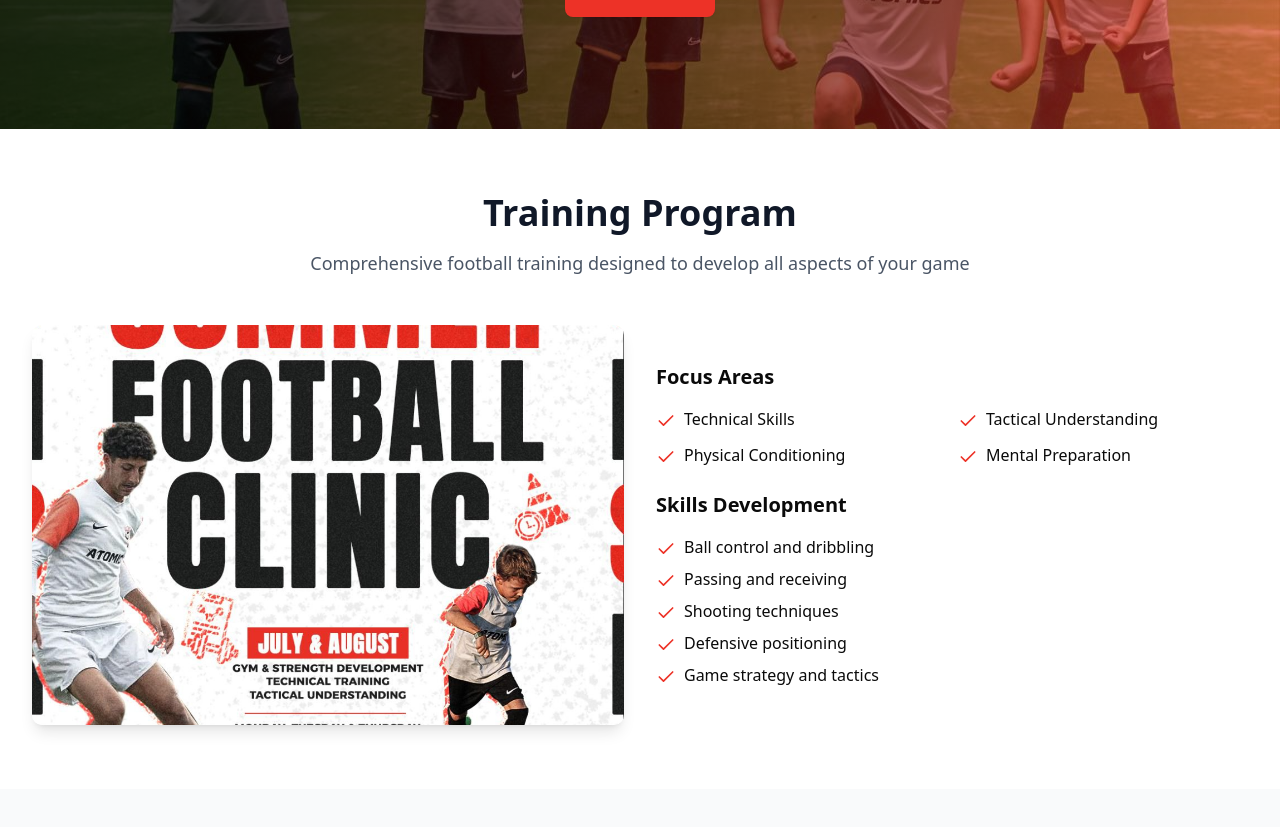
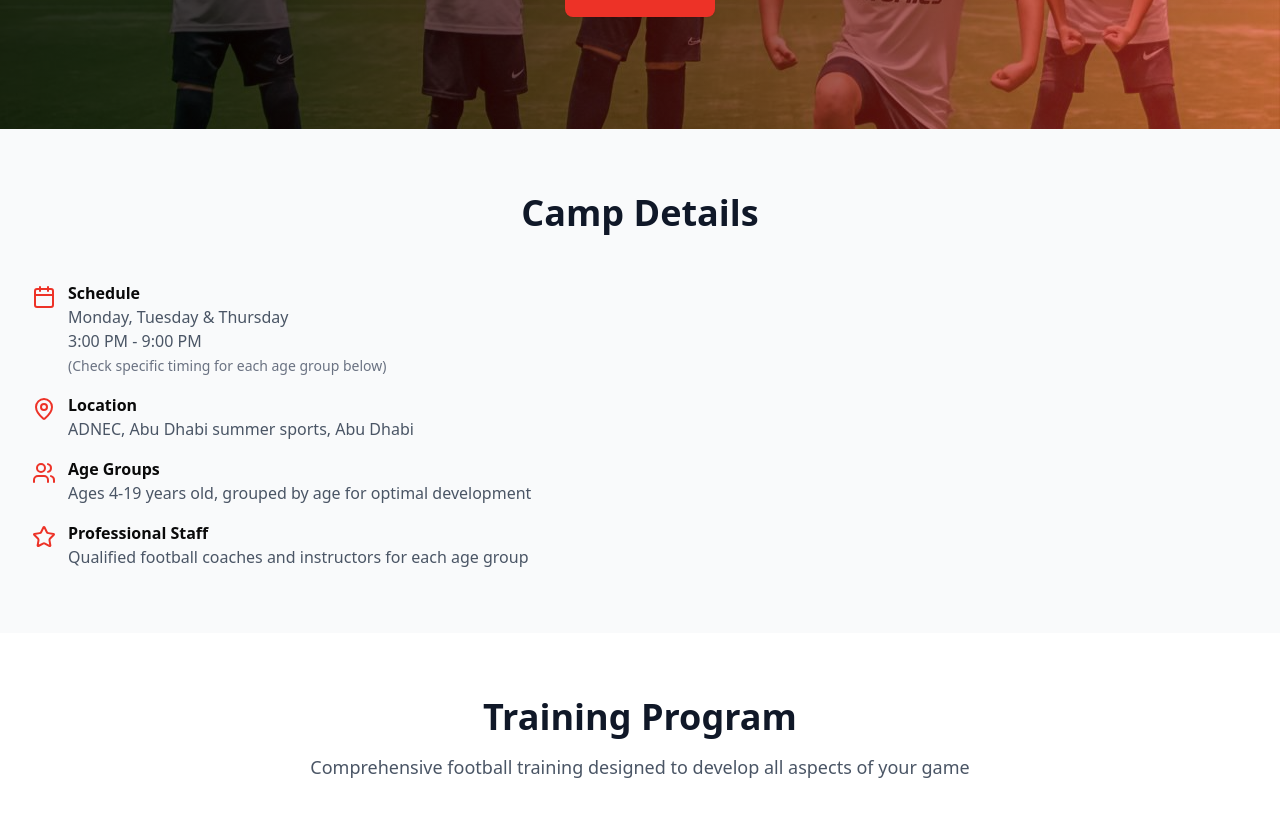
Before and after one commit to Hosni10/summercamp-client, a React (Vite) app: page /football-clinic in a window 1280 px wide. Shown: the part 520-1347 px from the top of the page. Built offline with nearby package versions, Linux system fonts and the light colour scheme; no server answers.

Commit message:
updating discount logic and adding new section to the football clinic page

```diff
--- a/src/pages/FootballClinic.jsx
+++ b/src/pages/FootballClinic.jsx
@@ -246,6 +246,84 @@
         </div>
       </section>
 
+      {/* Camp Details Section */}
+      <section className="py-16 px-4 sm:px-6 lg:px-8 bg-gray-50">
+        <div className="max-w-7xl mx-auto">
+          <div className="text-center mb-12">
+            <h2 className="text-3xl md:text-4xl font-bold text-gray-900 mb-4">
+              Camp Details
+            </h2>
+          </div>
+
+          <div className="grid md:grid-cols-2 gap-8 items-center">
+            <div className="space-y-6">
+              <div className="space-y-4">
+                <div className="flex items-start space-x-3">
+                  <Calendar className="h-6 w-6 text-[#ed3227] mt-1" />
+                  <div>
+                    <h3 className="font-semibold">Schedule</h3>
+                    <p className="text-gray-600">
+                      Monday, Tuesday & Thursday
+                      <br />
+                      3:00 PM - 9:00 PM
+                      <br />
+                      <span className="text-sm text-gray-500">
+                        (Check specific timing for each age group below)
+                      </span>
+                    </p>
+                  </div>
+                </div>
+                <div className="flex items-start space-x-3">
+                  <MapPin className="h-6 w-6 text-[#ed3227] mt-1" />
+                  <div>
+                    <h3 className="font-semibold">Location</h3>
+                    <p className="text-gray-600">
+                      ADNEC, Abu Dhabi summer sports, Abu Dhabi
+                    </p>
+                  </div>
+                </div>
+                <div className="flex items-start space-x-3">
+                  <Users className="h-6 w-6 text-[#ed3227] mt-1" />
+                  <div>
+                    <h3 className="font-semibold">Age Groups</h3>
+                    <p className="text-gray-600">
+                      Ages 4-19 years old, grouped by age for optimal
+                      development
+                    </p>
+                  </div>
+                </div>
+                <div className="flex items-start space-x-3">
+                  <Star className="h-6 w-6 text-[#ed3227] mt-1" />
+                  <div>
+                    <h3 className="font-semibold">Professional Staff</h3>
+                    <p className="text-gray-600">
+                      Qualified football coaches and instructors for each age
+                      group
+                    </p>
+                  </div>
+                </div>
+
+              </div>
+            </div>
+            {/* <div
+              className="relative rounded-lg overflow-hidden shadow-lg cursor-pointer"
+              onClick={() =>
+                setModalImg({
+                  src: footballClinicImage,
+                  alt: "Football Training",
+                })
+              }
+            >
+              <img
+                src={footballClinicImage}
+                alt="Football Training"
+                className="w-full h-[400px] object-cover hover:opacity-80 transition-opacity"
+              />
+            </div> */}
+          </div>
+        </div>
+      </section>
+
       {/* Training Program Section */}
       <section className="py-16 px-4 sm:px-6 lg:px-8 bg-white">
         <div className="max-w-7xl mx-auto">
@@ -449,6 +527,7 @@
       {showBookingForm && selectedPlan && (
         <BookingForm
           selectedPlan={selectedPlan}
+          selectedLocation="abuDhabi"
           campType="footballClinic"
           onClose={() => setShowBookingForm(false)}
         />
--- a/src/pages/KidsCamp.jsx
+++ b/src/pages/KidsCamp.jsx
@@ -390,6 +390,7 @@
               Camp Details
             </h2>
           </div>
+
           <div className="grid md:grid-cols-2 gap-8 items-center">
             <div className="space-y-6">
               <div className="space-y-4">
@@ -397,21 +398,52 @@
                   <Calendar className="h-6 w-6 text-[#ed3227] mt-1" />
                   <div>
                     <h3 className="font-semibold">Schedule</h3>
-                    <p className="text-gray-600">
-                      Monday to Thursday, 8:30 AM - 2 PM
-                      <br />
-                      Friday , 8:30 AM - 1 PM
-
-                    </p>
+                    <div className="text-gray-600 space-y-2">
+                      <div>
+                        <span className="font-medium text-gray-800">
+                          Abu Dhabi:
+                        </span>
+                        <br />
+                        Monday to Friday, 8:30 AM - 2 PM
+                        <br />
+                        <span className="text-sm text-gray-500">
+                          (Friday ends at 1 PM)
+                        </span>
+                      </div>
+                      <div>
+                        <span className="font-medium text-gray-800">
+                          Al Ain:
+                        </span>
+                        <br />
+                        Monday to Thursday, 8:30 AM - 2 PM
+                        <br />
+                        <span className="text-sm text-gray-500">
+                          (No Friday sessions)
+                        </span>
+                      </div>
+                    </div>
                   </div>
                 </div>
                 <div className="flex items-start space-x-3">
                   <MapPin className="h-6 w-6 text-[#ed3227] mt-1" />
                   <div>
-                    <h3 className="font-semibold">Location</h3>
-                    <p className="text-gray-600">
-                      ADNEC, Abu Dhabi summer sports, Abu Dhabi
-                    </p>
+                    <h3 className="font-semibold">Locations</h3>
+                    <div className="text-gray-600 space-y-2">
+                      <div>
+                        <span className="font-medium text-gray-800">
+                          Abu Dhabi:
+                        </span>
+                        <br />
+                        ADNEC, Abu Dhabi summer sports, Abu Dhabi
+                      </div>
+                      <div>
+                        <span className="font-medium text-gray-800">
+                          Al Ain:
+                        </span>
+                        <br />
+                        ADNEC, Al Ain summer sports, Al Ain City
+                      </div>
+                    </div>
                   </div>
                 </div>
                 <div className="flex items-start space-x-3">
@@ -457,6 +489,7 @@
               />
             </div>
           </div>
+
           <div className="text-center mt-12">
             <a
               href="/Camp%20Schedule.pdf"
```
Also changed, not shown: src/components/BookingForm.jsx (+62 -48 lines).
